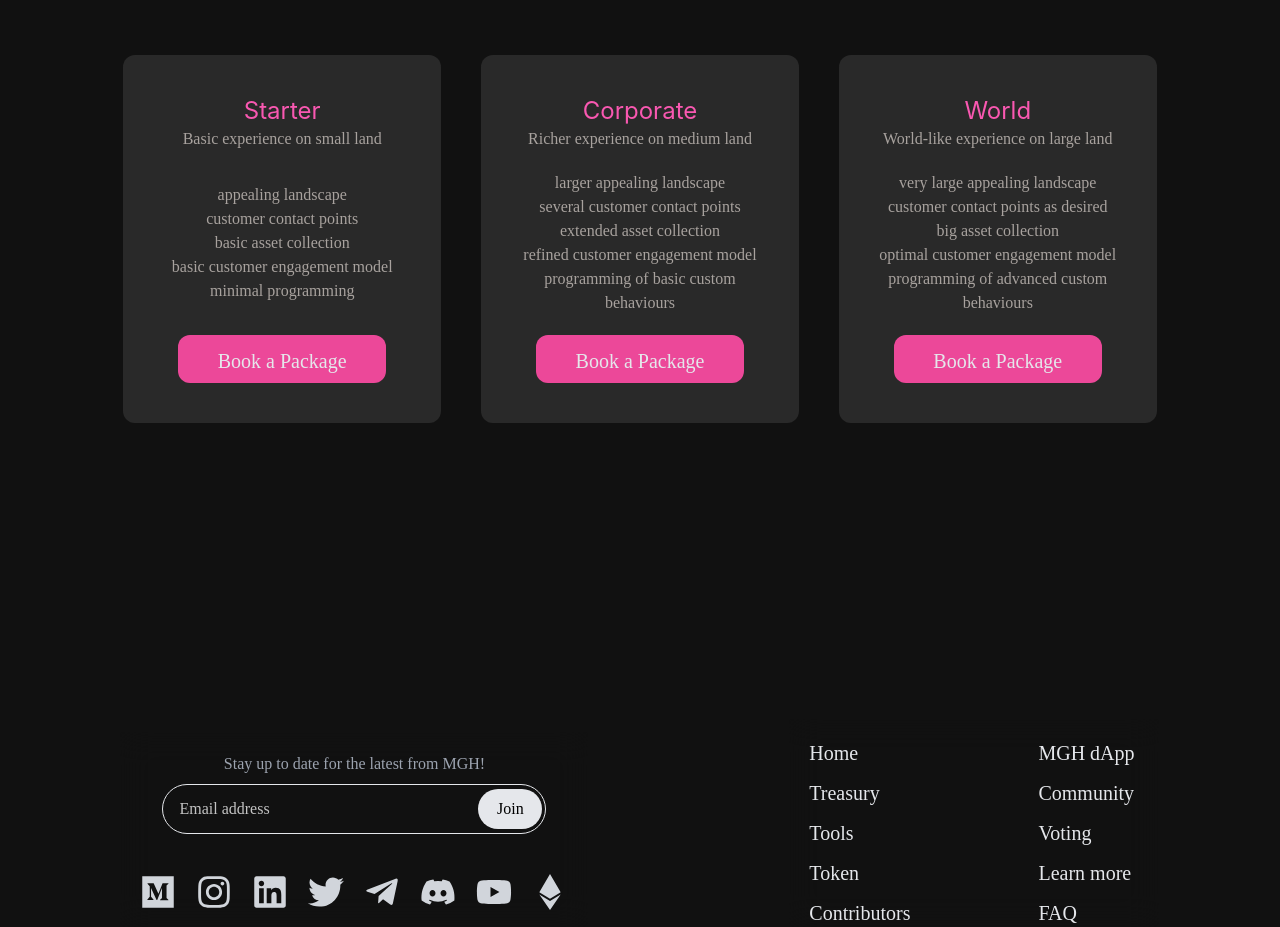
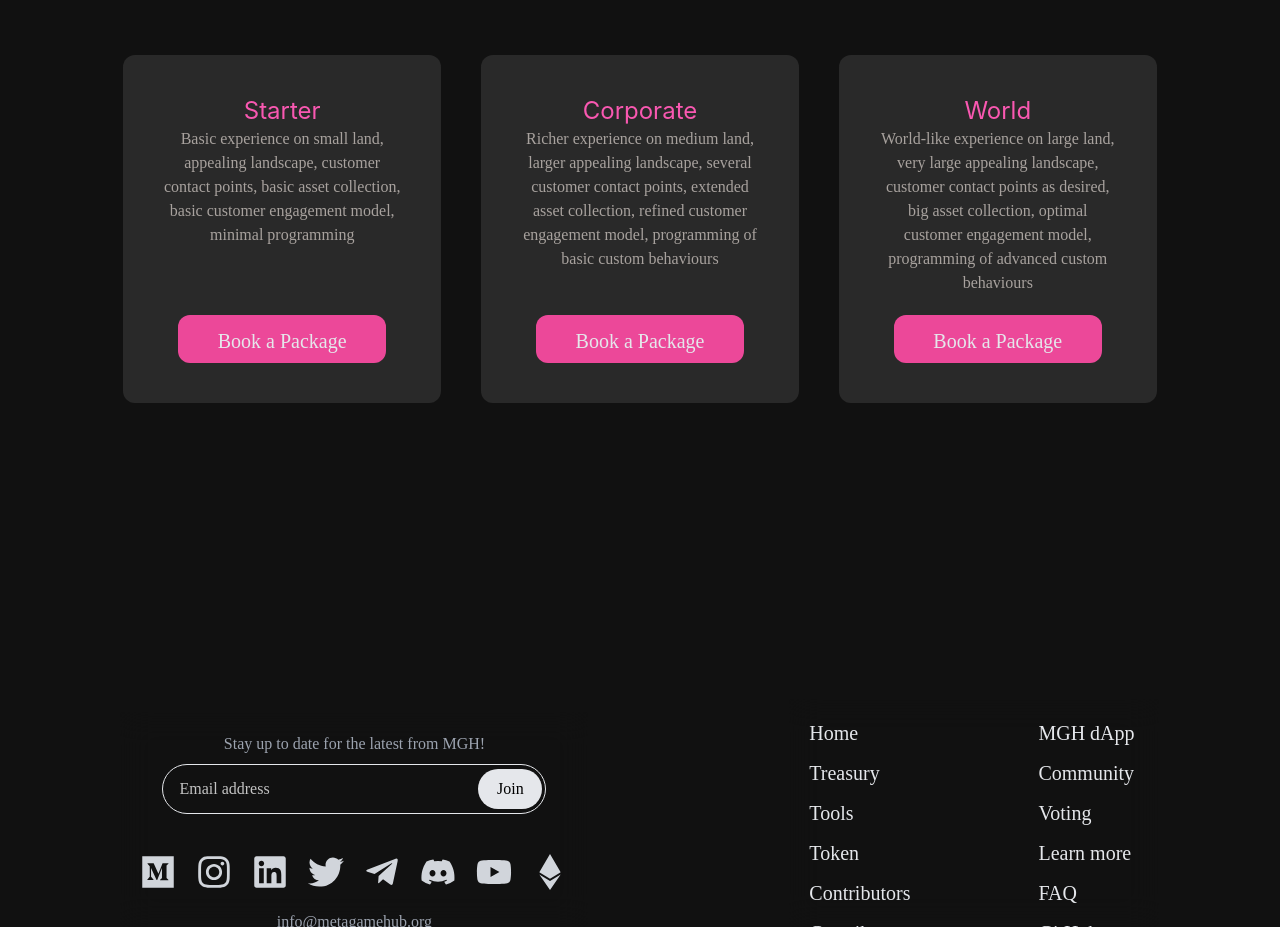
Before and after one commit to thehubdao/HUB-Website, a Next.js app: page /build in a window 1280 px wide. Shown: the part 2600-3527 px from the top of the page. Built offline with nearby package versions, Linux system fonts and the light colour scheme; a web font is replaced by a local one.

Commit message:
little changes on packages

```diff
--- a/pages/build.tsx
+++ b/pages/build.tsx
@@ -111,37 +111,22 @@ const BuildPage: NextPage = () => {
                     <div className="grid grid-cols-1 md:grid-cols-2 lg:grid-cols-3 gap-10 pb-10 items-center justify-center w-full md:w-5/6">
                         <div className={`flex flex-col relative text-center p-10 items-center justify-center rounded-xl bg-[#292929] hover:scale-[1.02] transition duration-200 ease-linear border-transparent border-opacity-5 max-w-sm sm:max-w-full h-full`}>
                             <p className='font-inter text-2xl text-pink-reco w-full'>Starter</p>
-                            <p className={`font-normal text-md pb-5 grow text-stone-400`}>Basic experience on small land</p>
                             <p className={`font-normal text-md pb-5 grow text-stone-400`}>
-                                appealing landscape<br />
-                                customer contact points<br />
-                                basic asset collection<br />
-                                basic customer engagement model<br />
-                                minimal programming
+                                Basic experience on small land,  appealing landscape, customer contact points, basic asset collection, basic customer engagement model, minimal programming
                             </p>
                             <Button text="Book a Package" link="https://calendly.com/nicolas-weber-1/30min" />
                         </div>
                         <div className={`flex flex-col relative text-center p-10 items-center justify-center rounded-xl bg-[#292929] hover:scale-[1.02] transition duration-200 ease-linear border-transparent border-opacity-5 max-w-sm sm:max-w-full h-full`}>
                             <p className='font-inter text-2xl text-pink-reco w-full'>Corporate</p>
-                            <p className={`font-normal text-md pb-5 grow text-stone-400`}>Richer experience on medium land</p>
                             <p className={`font-normal text-md pb-5 grow text-stone-400`}>
-                                larger appealing landscape<br />
-                                several customer contact points<br />
-                                extended asset collection<br />
-                                refined customer engagement model<br />
-                                programming of basic custom behaviours
+                                Richer experience on medium land, larger appealing landscape, several customer contact points, extended asset collection, refined customer engagement model, programming of basic custom behaviours
                             </p>
                             <Button text="Book a Package" link="https://calendly.com/nicolas-weber-1/30min" />
                         </div>
                         <div className={`flex flex-col relative text-center p-10 items-center justify-center rounded-xl bg-[#292929] hover:scale-[1.02] transition duration-200 ease-linear border-transparent border-opacity-5 max-w-sm sm:max-w-full h-full`}>
                             <p className='font-inter text-2xl text-pink-reco w-full'>World</p>
-                            <p className={`font-normal text-md pb-5 grow text-stone-400`}>World-like experience on large land</p>
                             <p className={`font-normal text-md pb-5 grow text-stone-400`}>
-                                very large appealing landscape<br />
-                                customer contact points as desired<br />
-                                big asset collection<br />
-                                optimal customer engagement model<br />
-                                programming of advanced custom behaviours</p>
+                                World-like experience on large land, very large appealing landscape, customer contact points as desired, big asset collection, optimal customer engagement model, programming of advanced custom behaviours</p>
                             <Button text="Book a Package" link="https://calendly.com/nicolas-weber-1/30min" />
                         </div>
                     </div>
```
